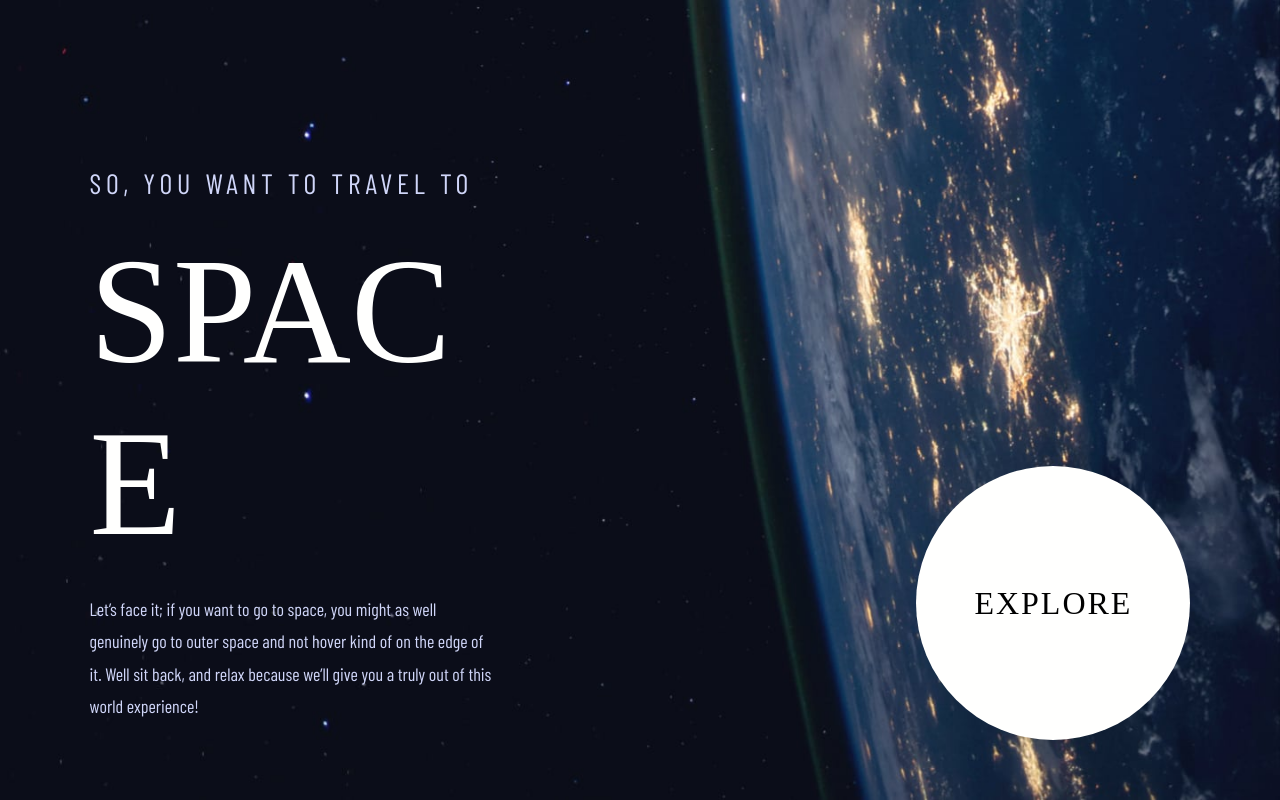
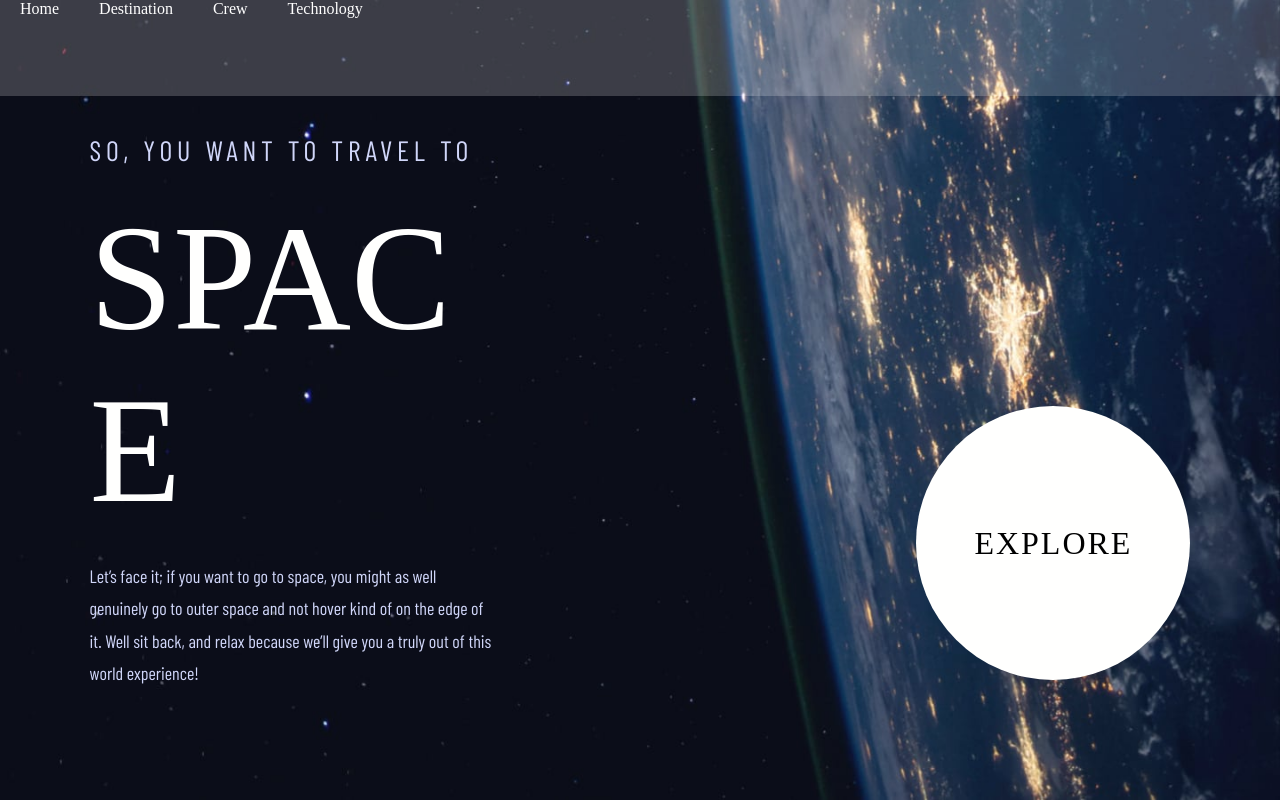
Before and after one commit to mitrovicjovana/space-tourism, a React (Create React App) app: page / in a window 1280 px wide. Built offline with nearby package versions, Linux system fonts and the light colour scheme; a web font is replaced by a local one.

Commit message:
Add placeholder for header

```diff
--- /dev/null
+++ b/src/components/Header/Header.jsx
@@ -0,0 +1,16 @@
+import { Link, NavLink } from 'react-router-dom'
+import { PATH } from '../../router'
+import './header.scss'
+
+const Header = () => {
+   return (
+      <header className="header">
+         <NavLink to={PATH.home}>Home</NavLink>
+         <NavLink to={PATH.destination}>Destination</NavLink>
+         <NavLink to={PATH.crew}>Crew</NavLink>
+         <NavLink to={PATH.technology}>Technology</NavLink>
+      </header>
+   )
+}
+
+export default Header
--- /dev/null
+++ b/src/components/Header/header.scss
@@ -0,0 +1,14 @@
+@use '../../styles/index.scss' as *;
+
+.header {
+   position: absolute;
+   top: 0;
+   width: 100%;
+   height: $header-height;
+   background-color: rgba($color: #fff, $alpha: 0.2);
+
+   & > a {
+      color: white;
+      margin: 20px;
+   }
+}
--- a/src/components/index.js
+++ b/src/components/index.js
@@ -0,0 +1 @@
+export { default as Header } from './Header/Header'
--- a/src/pages/Home/home.scss
+++ b/src/pages/Home/home.scss
@@ -21,6 +21,14 @@
 
       @include breakpoint(small) {
          width: rem(450px);
+      }
+
+      @include breakpoint(large) {
+         display: flex;
+         flex-direction: column;
+         justify-content: flex-end;
+         height: 100%;
+         margin-bottom: rem(16px);
       }
    }
 
@@ -69,7 +77,6 @@
       flex: 1;
       align-items: flex-end;
       justify-content: center;
-      margin-bottom: rem(36px);
 
       @include breakpoint(large) {
          height: 100%;
@@ -87,19 +94,33 @@
          text-transform: uppercase;
          outline-color: rgba($color: $white-color, $alpha: 0.3);
 
+         &:hover {
+            outline: solid rgba($color: $white-color, $alpha: 0.3) rem(24px);
+            transition: outline ease-in 0.7s;
+         }
+
          @include breakpoint(small) {
             width: rem(242px);
             height: rem(242px);
+
+            &:hover {
+               outline: solid rgba($color: $white-color, $alpha: 0.3) rem(36px);
+               transition: outline ease-in 0.7s;
+            }
+
+            & > h4 {
+               cursor: inherit;
+            }
          }
 
          @include breakpoint(large) {
             width: rem(274px);
             height: rem(274px);
-         }
 
-         &:hover {
-            outline: solid rgba($color: $white-color, $alpha: 0.3) rem(48px);
-            transition: outline ease-in 0.7s;
+            &:hover {
+               outline: solid rgba($color: $white-color, $alpha: 0.3) rem(48px);
+               transition: outline ease-in 0.7s;
+            }
          }
       }
    }
@@ -112,10 +133,5 @@
 
    @include breakpoint(large) {
       flex-direction: row;
-      padding-bottom: min(8%, rem(42px));
-   }
-
-   @include breakpoint(xlarge) {
-      padding-bottom: 15%;
    }
 }
--- a/src/router/Navigation.jsx
+++ b/src/router/Navigation.jsx
@@ -1,16 +1,20 @@
 import { Routes, Route } from 'react-router-dom'
 import { Home, Destination, Crew, Technology } from '../pages'
+import { Header } from '../components'
 import { PATH } from './'
 
 const Navigation = () => {
    return (
       <>
+         <Header />
+         <main>
             <Routes>
                <Route path={PATH.home} element={<Home />} />
                <Route path={PATH.destination} element={<Destination />} />
                <Route path={PATH.crew} element={<Crew />} />
                <Route path={PATH.technology} element={<Technology />} />
             </Routes>
+         </main>
       </>
    )
 }
--- a/src/styles/abstracts/_globals.scss
+++ b/src/styles/abstracts/_globals.scss
@@ -4,7 +4,8 @@
 
 .wrapper {
    margin: 0 auto;
-   padding-top: $header-height;
+   padding-top: calc($header-height + 3vh);
+   padding-bottom: 3vh;
    width: 92%;
    min-width: rem(280px);
    max-width: rem(420px);
@@ -14,20 +15,28 @@
       width: 90%;
       min-width: rem(420px);
       max-width: rem(800px);
+      padding-top: calc($header-height + 4vh);
+      padding-bottom: 4vh;
    }
 
    @include breakpoint(medium) {
       min-width: rem(800px);
       max-width: rem(970px);
+      padding-top: calc($header-height + 5vh);
+      padding-bottom: 5vh;
    }
 
    @include breakpoint(large) {
       width: 86%;
       min-width: rem(970px);
       max-width: rem(1200px);
+      padding-top: calc($header-height + 15vh);
+      padding-bottom: 15vh;
    }
 
    @include breakpoint(xlarge) {
       max-width: rem(1300px);
+      padding-top: calc($header-height + 20vh);
+      padding-bottom: 20vh;
    }
 }
```
Lines whose indentation alone changed are shown as unchanged.
